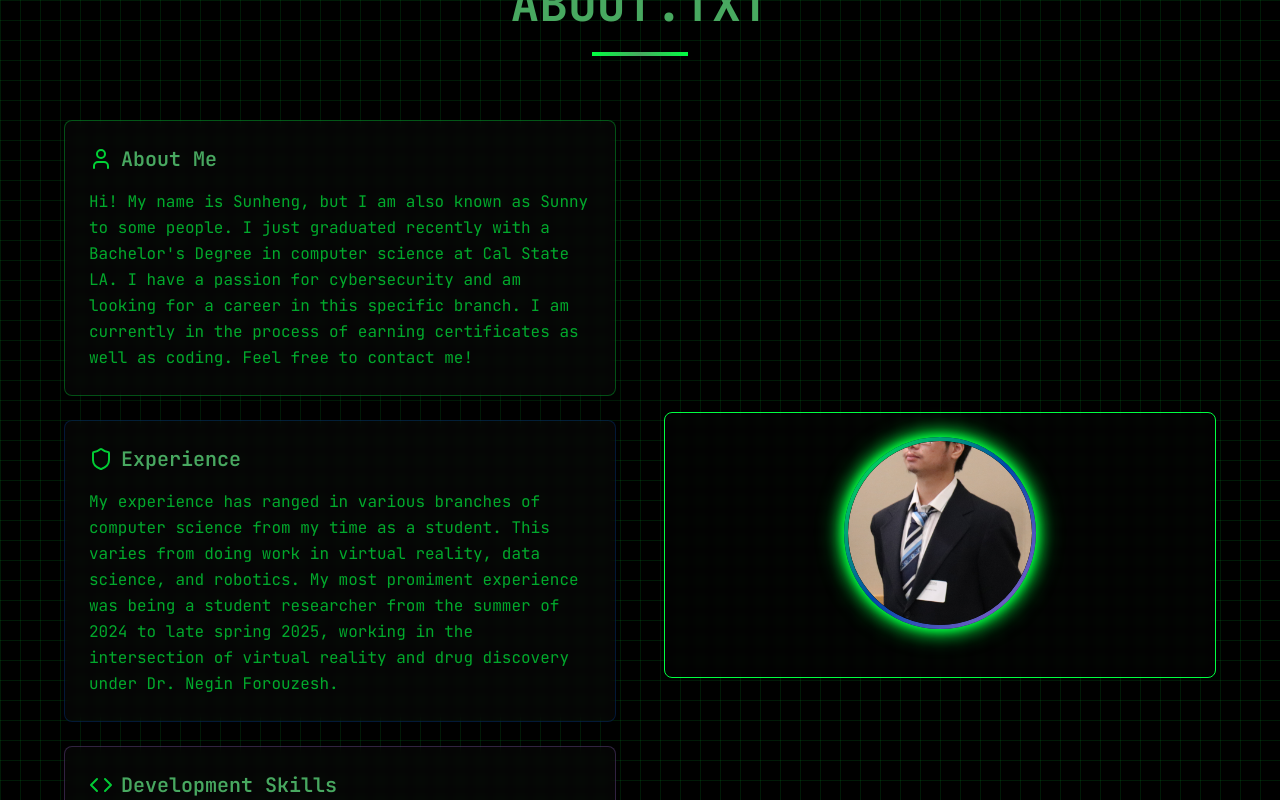
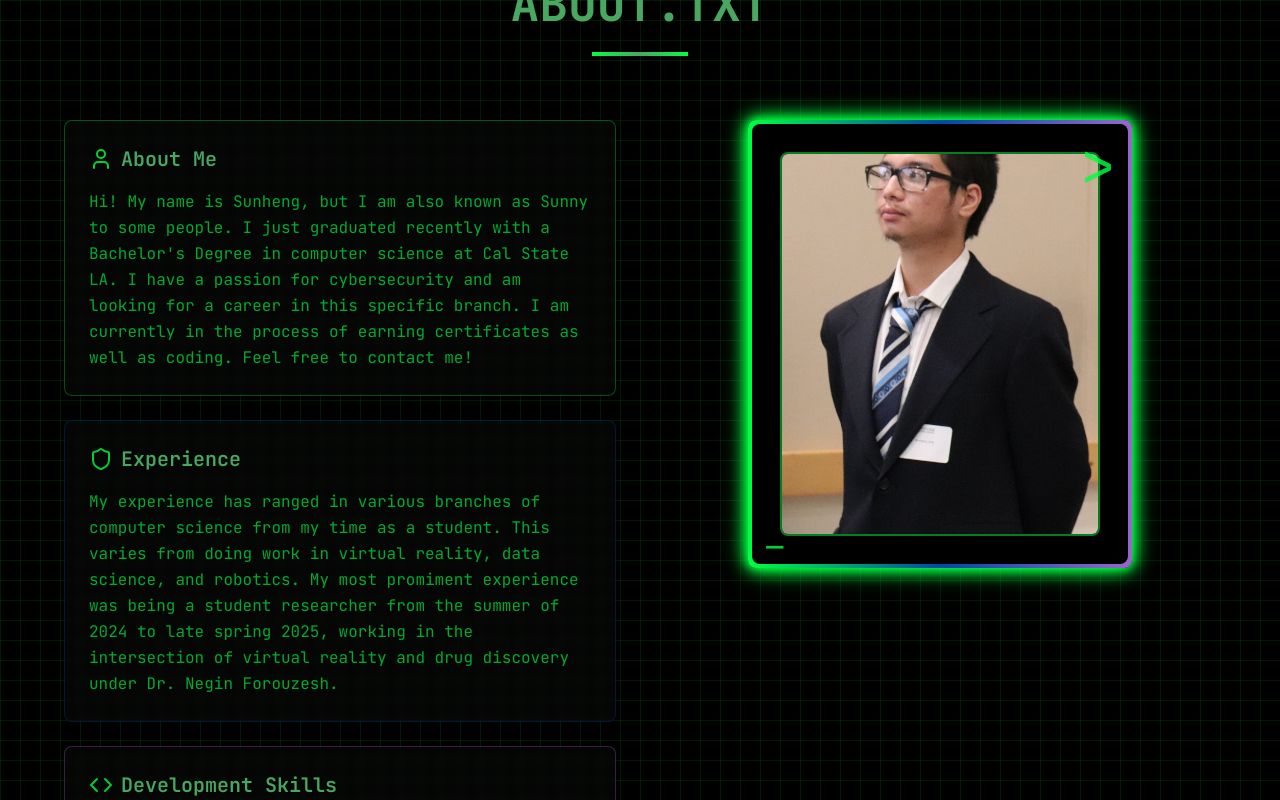
Before and after one commit to sunnyspectra/cryptic-volt-web, a React (Vite) app: page / in a window 1280 px wide. Shown: the part 900-1700 px from the top of the page. Built offline with nearby package versions, Linux system fonts and the light colour scheme.

Commit message:
Refactor image styling
Adjusted the About section image to match the desired graphical style and shape.

```diff
--- a/src/components/AboutSection.tsx
+++ b/src/components/AboutSection.tsx
@@ -13,7 +13,7 @@ const AboutSection = () => {
           <div className="w-24 h-1 bg-gradient-to-r from-cyber-volt via-cyber-chateau to-cyber-volt mx-auto"></div>
         </div>
 
-        <div className="grid md:grid-cols-2 gap-12 items-center">
+        <div className="grid md:grid-cols-2 gap-12 items-start">
           <div className="space-y-6">
             <div className="border border-cyber-volt/30 bg-cyber-gray/20 p-6 rounded-lg backdrop-blur-sm">
               <div className="flex items-center mb-4">
@@ -56,21 +56,28 @@ const AboutSection = () => {
             </div>
           </div>
 
+          <div className="relative flex justify-center items-center">
             <div className="relative">
-            <div className="border border-cyber-volt bg-cyber-gray/10 backdrop-blur-sm p-6 rounded-lg">
-              <div className="text-center mb-6">
-                <div className="w-48 h-48 mx-auto rounded-full bg-gradient-to-br from-cyber-volt via-cyber-cobalt to-cyber-amethyst p-1 animate-pulse-glow">
-                  <div className="w-full h-full rounded-full bg-cyber-black overflow-hidden">
+              <div className="absolute inset-0 bg-gradient-to-r from-cyber-volt via-cyber-cobalt to-cyber-amethyst rounded-lg p-1 animate-pulse-glow">
+                <div className="bg-cyber-black rounded-lg h-full w-full"></div>
+              </div>
+              <div className="relative p-8">
+                <div className="w-80 h-96 rounded-lg overflow-hidden border-2 border-cyber-volt/50">
                   <img
                     src="/lovable-uploads/bd77bc32-b3ec-4872-a38f-a08bb558d6f2.png"
                     alt="Sunheng Profile"
-                      className="w-full h-full object-cover rounded-full"
+                    className="w-full h-full object-cover"
                     onError={(e) => {
                       console.log("Image failed to load, using fallback");
                       e.currentTarget.src = '/placeholder.svg'
                     }}
                   />
                 </div>
+                <div className="absolute top-4 right-4 text-cyber-volt text-6xl font-mono animate-flicker">
+                  &gt;
+                </div>
+                <div className="absolute bottom-4 left-4 text-cyber-volt text-4xl font-mono animate-flicker">
+                  _
                 </div>
               </div>
             </div>
```
Lines whose indentation alone changed are shown as unchanged.
